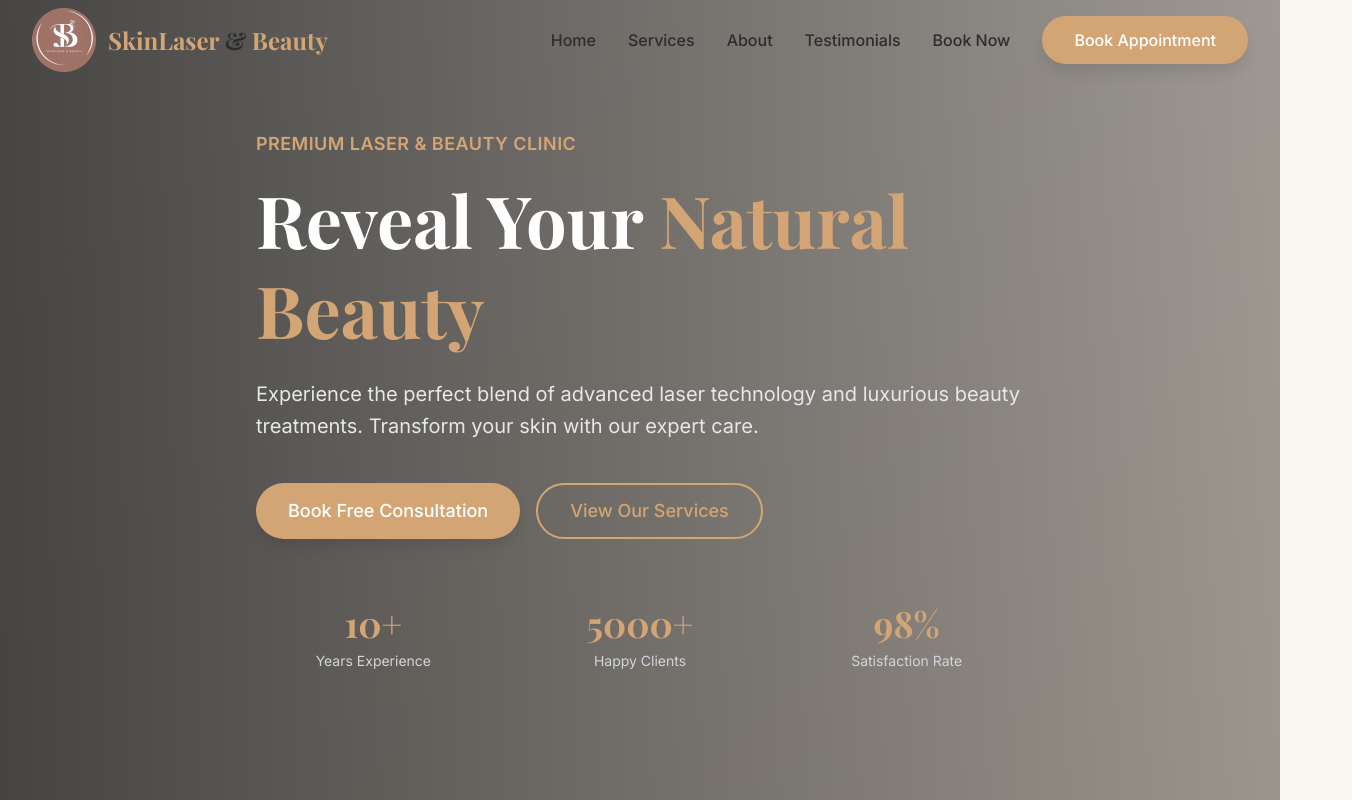
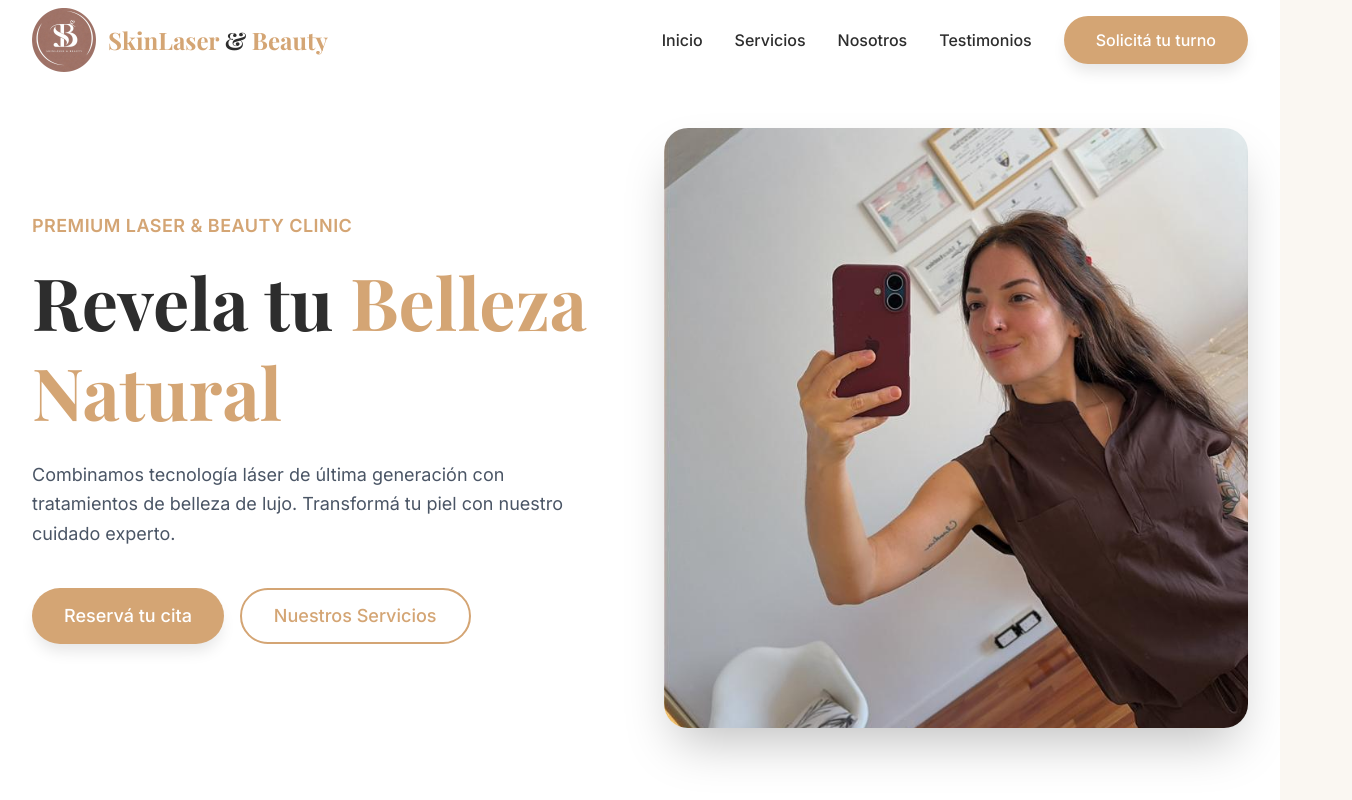
Before and after one commit to HrodricStudios/skin-laser-beauty, a Next.js app: page / in a window 1280 px wide. Shown: the top 800 px of the page, 1352 px wide, since content can reach past the window. Built offline with nearby package versions, Linux system fonts and the light colour scheme.

Commit message:
Updated Footer with real data, Updated Hero

```diff
--- a/components/Footer.jsx
+++ b/components/Footer.jsx
@@ -3,6 +3,7 @@
     <footer className="bg-dark text-white">
       <div className="max-w-7xl mx-auto px-4 sm:px-6 lg:px-8 py-12">
         <div className="grid grid-cols-1 md:grid-cols-2 lg:grid-cols-4 gap-8">
+
           {/* Brand */}
           <div>
             <div className="flex items-center gap-3 mb-4">
@@ -16,27 +17,43 @@
               </h3>
             </div>
             <p className="text-gray-400 mb-4">
-              Transforming beauty through advanced laser technology and premium
-              skincare treatments.
+              Tecnología láser avanzada y tratamientos de belleza premium en Rosario.
             </p>
             <div className="flex space-x-4">
-              {['Facebook', 'Instagram', 'Twitter'].map((social) => (
-                <a
-                  key={social}
-                  href="#"
-                  className="w-10 h-10 bg-gray-800 rounded-full flex items-center justify-center hover:bg-primary hover:text-white transition-all duration-300"
-                >
-                  {social[0]}
-                </a>
-              ))}
+              {/* Instagram */}
+              <a
+                href="#"
+                target="_blank"
+                rel="noopener noreferrer"
+                className="w-10 h-10 bg-gray-800 rounded-full flex items-center justify-center hover:bg-gradient-to-br hover:from-purple-600 hover:via-pink-500 hover:to-yellow-400 transition-all duration-300"
+              >
+                <svg className="w-5 h-5" fill="currentColor" viewBox="0 0 24 24">
+                  <path d="M12 2.163c3.204 0 3.584.012 4.85.07 3.252.148 4.771 1.691 4.919 4.919.058 1.265.069 1.645.069 4.849 0 3.205-.012 3.584-.069 4.849-.149 3.225-1.664 4.771-4.919 4.919-1.266.058-1.644.07-4.85.07-3.204 0-3.584-.012-4.849-.07-3.26-.149-4.771-1.699-4.919-4.92-.058-1.265-.07-1.644-.07-4.849 0-3.204.013-3.583.07-4.849.149-3.227 1.664-4.771 4.919-4.919 1.266-.057 1.645-.069 4.849-.069zM12 0C8.741 0 8.333.014 7.053.072 2.695.272.273 2.69.073 7.052.014 8.333 0 8.741 0 12c0 3.259.014 3.668.072 4.948.2 4.358 2.618 6.78 6.98 6.98C8.333 23.986 8.741 24 12 24c3.259 0 3.668-.014 4.948-.072 4.354-.2 6.782-2.618 6.979-6.98.059-1.28.073-1.689.073-4.948 0-3.259-.014-3.667-.072-4.947-.196-4.354-2.617-6.78-6.979-6.98C15.668.014 15.259 0 12 0zm0 5.838a6.162 6.162 0 100 12.324 6.162 6.162 0 000-12.324zM12 16a4 4 0 110-8 4 4 0 010 8zm6.406-11.845a1.44 1.44 0 100 2.881 1.44 1.44 0 000-2.881z"/>
+                </svg>
+              </a>
+
+              {/* WhatsApp */}
+              <a
+                href="#"
+                target="_blank"
+                rel="noopener noreferrer"
+                className="w-10 h-10 bg-gray-800 rounded-full flex items-center justify-center hover:bg-green-500 transition-all duration-300"
+              >
+                <svg className="w-5 h-5" fill="currentColor" viewBox="0 0 24 24">
+                  <path d="M17.472 14.382c-.297-.149-1.758-.867-2.03-.967-.273-.099-.471-.148-.67.15-.197.297-.767.966-.94 1.164-.173.199-.347.223-.644.075-.297-.15-1.255-.463-2.39-1.475-.883-.788-1.48-1.761-1.653-2.059-.173-.297-.018-.458.13-.606.134-.133.298-.347.446-.52.149-.174.198-.298.298-.497.099-.198.05-.371-.025-.52-.075-.149-.669-1.612-.916-2.207-.242-.579-.487-.5-.669-.51-.173-.008-.371-.01-.57-.01-.198 0-.52.074-.792.372-.272.297-1.04 1.016-1.04 2.479 0 1.462 1.065 2.875 1.213 3.074.149.198 2.096 3.2 5.077 4.487.709.306 1.262.489 1.694.625.712.227 1.36.195 1.871.118.571-.085 1.758-.719 2.006-1.413.248-.694.248-1.289.173-1.413-.074-.124-.272-.198-.57-.347m-5.421 7.403h-.004a9.87 9.87 0 01-5.031-1.378l-.361-.214-3.741.982.998-3.648-.235-.374a9.86 9.86 0 01-1.51-5.26c.001-5.45 4.436-9.884 9.888-9.884 2.64 0 5.122 1.03 6.988 2.898a9.825 9.825 0 012.893 6.994c-.003 5.45-4.437 9.884-9.885 9.884m8.413-18.297A11.815 11.815 0 0012.05 0C5.495 0 .16 5.335.157 11.892c0 2.096.547 4.142 1.588 5.945L.057 24l6.305-1.654a11.882 11.882 0 005.683 1.448h.005c6.554 0 11.89-5.335 11.893-11.893a11.821 11.821 0 00-3.48-8.413z"/>
+                </svg>
+              </a>
             </div>
           </div>
 
-          {/* Quick Links */}
+          {/* Enlaces rápidos */}
           <div>
-            <h4 className="text-lg font-semibold mb-4">Quick Links</h4>
+            <h4 className="text-lg font-semibold mb-4">Enlaces</h4>
             <ul className="space-y-2">
-              {['About Us', 'Services', 'Testimonials', 'Book Now', 'Contact'].map(
+              {['Nosotros',
+               'Testimonios',
+               'Reservas',
+               'Contacto'].map(
                 (link) => (
                   <li key={link}>
                     <a
@@ -51,22 +68,17 @@
             </ul>
           </div>
 
-          {/* Services */}
+          {/* Servicios */}
           <div>
-            <h4 className="text-lg font-semibold mb-4">Our Services</h4>
+            <h4 className="text-lg font-semibold mb-4">Servicios</h4>
             <ul className="space-y-2">
               {[
-                'Laser Hair Removal',
-                'Skin Rejuvenation',
-                'Facial Treatments',
-                'Body Contouring',
-                'Tattoo Removal',
+                'Depilación Láser',
+                'Depilación Láser2',
+                'Depilación Láser3',
               ].map((service) => (
                 <li key={service}>
-                  <a
-                    href="#"
-                    className="text-gray-400 hover:text-primary transition-colors duration-300"
-                  >
+                  <a href="#" className="text-gray-400 hover:text-primary transition-colors duration-300">
                     {service}
                   </a>
                 </li>
@@ -74,27 +86,27 @@
             </ul>
           </div>
 
-          {/* Newsletter */}
+          {/* Dirección y contacto */}
           <div>
-            <h4 className="text-lg font-semibold mb-4">Stay Updated</h4>
-            <p className="text-gray-400 mb-4">
-              Subscribe for exclusive offers and beauty tips.
-            </p>
-            <form className="flex gap-2">
-              <input
-                type="email"
-                placeholder="Your email"
-                className="flex-1 px-4 py-2 rounded-lg bg-gray-800 border border-gray-700 text-white placeholder-gray-400 focus:ring-2 focus:ring-primary outline-none"
-              />
-              <button className="bg-primary text-white px-4 py-2 rounded-lg hover:bg-opacity-90 transition-all">
-                Subscribe
-              </button>
-            </form>
+            <h4 className="text-lg font-semibold mb-4">Contacto</h4>
+            <div className="space-y-3 text-gray-400">
+              <a
+                href="https://www.google.com/maps/search/Alvear+388+Rosario+Santa+Fe"
+                target="_blank"
+                rel="noopener noreferrer"
+                className="hover:text-primary transition-colors duration-300"
+              >
+                📍 Alvear 388
+              </a>
+              <p>Rosario, Santa Fe</p>
+              <p className="mt-4">¡Te esperamos!</p>
+            </div>
           </div>
+
         </div>
 
         <div className="border-t border-gray-800 mt-12 pt-8 text-center text-gray-400">
-          <p>&copy; 2024 SkinLaser & Beauty. All rights reserved.</p>
+          <p>&copy; {new Date().getFullYear()} SkinLaser & Beauty. Todos los derechos reservados.</p>
         </div>
       </div>
     </footer>
--- a/components/Hero.jsx
+++ b/components/Hero.jsx
@@ -1,54 +1,49 @@
+import Image from 'next/image'
+
 export default function Hero() {
   return (
-    <section id="home" className="relative min-h-screen flex items-center">
-      {/* Background with overlay */}
-      <div className="absolute inset-0 z-0">
-        <div className="absolute inset-0 bg-gradient-to-r from-dark/80 to-dark/40 z-10" />
-        <div className="w-full h-full bg-gradient-to-br from-accent/20 to-primary/20" />
-      </div>
+    <section id="home" className="relative min-h-screen flex items-center bg-white">
+      <div className="max-w-7xl mx-auto px-4 sm:px-6 lg:px-8 py-32 w-full">
+        <div className="grid grid-cols-1 lg:grid-cols-2 gap-12 items-center">
 
-      {/* Content */}
-      <div className="relative z-20 max-w-7xl mx-auto px-4 sm:px-6 lg:px-8 py-32">
-        <div className="max-w-3xl">
+          {/* Texto izquierda */}
           <div className="animate-fade-in">
             <p className="text-primary font-semibold text-lg mb-4 tracking-wide uppercase">
               Premium Laser & Beauty Clinic
             </p>
-            <h1 className="text-5xl md:text-7xl font-serif font-bold text-white mb-6 leading-tight">
-              Reveal Your
-              <span className="text-primary"> Natural Beauty</span>
+            <h1 className="text-5xl md:text-6xl lg:text-7xl font-serif font-bold text-secondary mb-6 leading-tight">
+              Revela tu <span className="text-primary">Belleza Natural</span>
             </h1>
-            <p className="text-xl text-gray-200 mb-10 leading-relaxed">
-              Experience the perfect blend of advanced laser technology and luxurious
-              beauty treatments. Transform your skin with our expert care.
+            <p className="text-lg text-gray-600 mb-10 leading-relaxed max-w-xl">
+              Combinamos tecnología láser de última generación con tratamientos
+              de belleza de lujo. Transformá tu piel con nuestro cuidado experto.
             </p>
             <div className="flex flex-col sm:flex-row gap-4">
               <button className="btn-primary text-lg">
-                Book Free Consultation
+                Reservá tu cita
               </button>
-              <button className="btn-secondary border-white text-white hover:bg-white hover:text-dark text-lg">
-                View Our Services
+              <button className="btn-secondary text-lg">
+                Nuestros Servicios
               </button>
             </div>
           </div>
 
-          {/* Stats */}
-          <div className="grid grid-cols-3 gap-8 mt-16 animate-slide-up">
-            {[
-              { number: '10+', label: 'Years Experience' },
-              { number: '5000+', label: 'Happy Clients' },
-              { number: '98%', label: 'Satisfaction Rate' },
-            ].map((stat, index) => (
-              <div key={index} className="text-center">
-                <div className="text-3xl md:text-4xl font-serif font-bold text-primary mb-2">
-                  {stat.number}
-                </div>
-                <div className="text-sm text-gray-300">
-                  {stat.label}
-                </div>
-              </div>
-            ))}
+          {/* Imagen derecha */}
+          <div className="relative animate-slide-up">
+            <div className="relative h-[600px] w-full rounded-3xl overflow-hidden shadow-2xl">
+              <Image
+                src="/hero.jpeg"
+                alt="SkinLaser & Beauty - Tratamientos de belleza"
+                fill
+                className="object-cover"
+                priority
+                sizes="(max-width: 768px) 100vw, 50vw"
+              />
+            </div>
+            {/* Borde decorativo estilo revista */}
+            <div className="absolute -bottom-4 -left-4 w-full h-full border-2 border-primary/20 rounded-3xl -z-10" />
           </div>
+
         </div>
       </div>
     </section>
--- a/components/Navbar.jsx
+++ b/components/Navbar.jsx
@@ -14,12 +14,11 @@
   }
 
   const navLinks = [
-    { name: 'Home', href: '#home' },
-    { name: 'Services', href: '#services' },
-    { name: 'About', href: '#about' },
-    { name: 'Testimonials', href: '#testimonials' },
-    { name: 'Book Now', href: '#booking' },
-  ]
+  { name: 'Inicio', href: '#home' },
+  { name: 'Servicios', href: '#services' },
+  { name: 'Nosotros', href: '#about' },
+  { name: 'Testimonios', href: '#testimonials' },
+]
 
   return (
     <nav className={`fixed w-full z-50 transition-all duration-300 ${
@@ -53,7 +52,7 @@
               </Link>
             ))}
             <button className="btn-primary">
-              Book Appointment
+              Solicitá tu turno
             </button>
           </div>
 
@@ -88,7 +87,7 @@
               </Link>
             ))}
             <button className="btn-primary w-full mt-4">
-              Book Appointment
+              Solicitá tu turno
             </button>
           </div>
         )}
```
Also changed, not shown: public/hero.jpeg (added).
